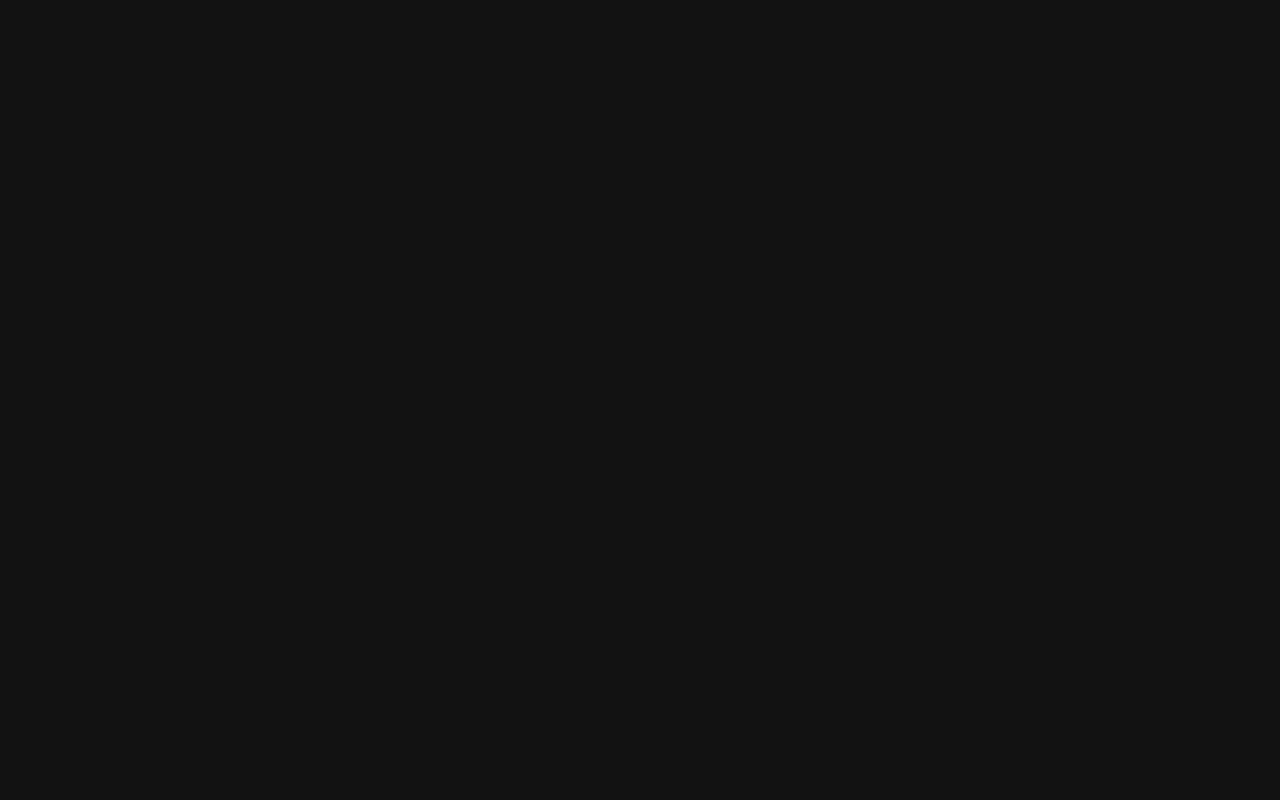
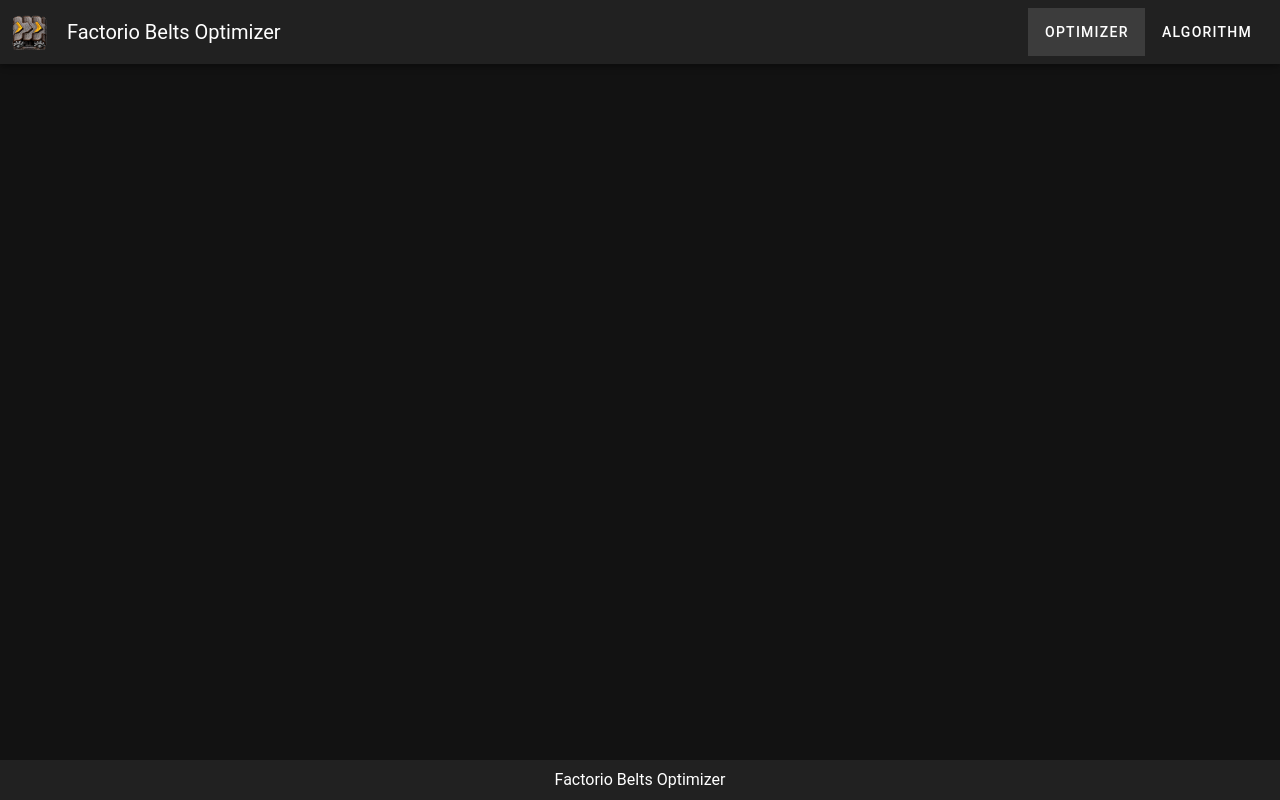
Before and after one commit to SuzuSys/factorio-belt-sim, a Vue app: page /Optimizer in a window 1280 px wide. Before the commit this address had no page. Built offline with nearby package versions, Linux system fonts and the light colour scheme.

Commit message:
set route, add header

```diff
--- a/src/App.vue
+++ b/src/App.vue
@@ -4,6 +4,4 @@
   </v-app>
 </template>
 
-<script lang="ts" setup>
-  //
-</script>
+<script lang="ts" setup></script>
--- a/src/components.d.ts
+++ b/src/components.d.ts
@@ -8,6 +8,7 @@ export {}
 declare module 'vue' {
   export interface GlobalComponents {
     AppFooter: typeof import('./components/AppFooter.vue')['default']
+    AppHeader: typeof import('./components/AppHeader.vue')['default']
     HelloWorld: typeof import('./components/HelloWorld.vue')['default']
     RouterLink: typeof import('vue-router')['RouterLink']
     RouterView: typeof import('vue-router')['RouterView']
--- a/src/components/AppFooter.vue
+++ b/src/components/AppFooter.vue
@@ -3,7 +3,7 @@
 <template>
   <v-footer height="40" app>
     <v-row justify="center">
-      <v-col class="text-center"> Factorio Belts Simulator </v-col>
+      <v-col class="text-center"> Factorio Belts Optimizer </v-col>
     </v-row>
   </v-footer>
 </template>
--- /dev/null
+++ b/src/components/AppHeader.vue
@@ -0,0 +1,42 @@
+<script setup lang="ts">
+const route = useRouter();
+const path = route.currentRoute.value.name;
+type PathOption = typeof path;
+type PageOption = PathOption extends `/${infer page}` ? page : never;
+type NameOption = Exclude<PageOption, "[...page]"> | null;
+
+function path2name(p: PathOption): NameOption {
+  const page = p.slice(1) as PageOption;
+  return page === "[...path]" ? null : page;
+}
+
+const nameOption = ref(path2name(route.currentRoute.value.name));
+
+route.beforeEach((to, _, next) => {
+  nameOption.value = path2name(to.name);
+  next();
+});
+</script>
+
+<template>
+  <v-app-bar class="px-3">
+    <v-img
+      src="../assets/favicon.png"
+      contain
+      max-width="35"
+      max-height="35"
+    ></v-img>
+    <v-app-bar-title>Factorio Belts Optimizer</v-app-bar-title>
+    <v-spacer></v-spacer>
+    <v-btn-toggle v-model="nameOption" rounded="0" group>
+      <v-btn value="Optimizer" @click="$router.push('/Optimizer')">
+        Optimizer
+      </v-btn>
+      <v-btn value="Algorithm" @click="$router.push('/Algorithm')">
+        Algorithm
+      </v-btn>
+    </v-btn-toggle>
+  </v-app-bar>
+</template>
+
+<style scoped lang="sass"></style>
--- a/src/components/HelloWorld.vue
+++ b/src/components/HelloWorld.vue
@@ -1,6 +1,6 @@
 <template>
   <v-container class="fill-height">
-    <v-responsive class="align-centerfill-height mx-auto" max-width="900">
+    <v-responsive class="align-center fill-height mx-auto" max-width="900">
     </v-responsive>
   </v-container>
 </template>
--- a/src/layouts/default.vue
+++ b/src/layouts/default.vue
@@ -3,6 +3,7 @@
 </script>
 
 <template>
+  <AppHeader />
   <v-main>
     <router-view />
   </v-main>
--- /dev/null
+++ b/src/pages/Algorithm.vue
@@ -0,0 +1,3 @@
+<script setup lang="ts"></script>
+
+<template>Algorithm</template>
--- a/src/pages/index.vue
+++ b/src/pages/Optimizer.vue
@@ -1,6 +1,4 @@
-<script lang="ts" setup>
-//
-</script>
+<script lang="ts" setup></script>
 
 <template>
   <HelloWorld />
--- /dev/null
+++ b/src/pages/[...path].vue
@@ -0,0 +1,3 @@
+<script setup lang="ts"></script>
+
+<template>404 Not Found.</template>
--- a/src/router/index.ts
+++ b/src/router/index.ts
@@ -5,32 +5,37 @@
  */
 
 // Composables
-import { createRouter, createWebHistory } from 'vue-router/auto'
-import { setupLayouts } from 'virtual:generated-layouts'
-import { routes } from 'vue-router/auto-routes'
+import { createRouter, createWebHistory } from "vue-router/auto";
+import { setupLayouts } from "virtual:generated-layouts";
+import { routes } from "vue-router/auto-routes";
+
+routes.push({
+  path: "/",
+  redirect: "/Optimizer",
+});
 
 const router = createRouter({
   history: createWebHistory(import.meta.env.BASE_URL),
   routes: setupLayouts(routes),
-})
+});
 
 // Workaround for https://github.com/vitejs/vite/issues/11804
 router.onError((err, to) => {
-  if (err?.message?.includes?.('Failed to fetch dynamically imported module')) {
-    if (!localStorage.getItem('vuetify:dynamic-reload')) {
-      console.log('Reloading page to fix dynamic import error')
-      localStorage.setItem('vuetify:dynamic-reload', 'true')
-      location.assign(to.fullPath)
+  if (err?.message?.includes?.("Failed to fetch dynamically imported module")) {
+    if (!localStorage.getItem("vuetify:dynamic-reload")) {
+      console.log("Reloading page to fix dynamic import error");
+      localStorage.setItem("vuetify:dynamic-reload", "true");
+      location.assign(to.fullPath);
     } else {
-      console.error('Dynamic import error, reloading page did not fix it', err)
+      console.error("Dynamic import error, reloading page did not fix it", err);
     }
   } else {
-    console.error(err)
+    console.error(err);
   }
-})
+});
 
 router.isReady().then(() => {
-  localStorage.removeItem('vuetify:dynamic-reload')
-})
+  localStorage.removeItem("vuetify:dynamic-reload");
+});
 
-export default router
+export default router;
--- a/src/typed-router.d.ts
+++ b/src/typed-router.d.ts
@@ -18,6 +18,8 @@ declare module 'vue-router/auto-routes' {
    * Route name map generated by unplugin-vue-router
    */
   export interface RouteNamedMap {
-    '/': RouteRecordInfo<'/', '/', Record<never, never>, Record<never, never>>,
+    '/[...path]': RouteRecordInfo<'/[...path]', '/:path(.*)', { path: ParamValue<true> }, { path: ParamValue<false> }>,
+    '/Algorithm': RouteRecordInfo<'/Algorithm', '/Algorithm', Record<never, never>, Record<never, never>>,
+    '/Optimizer': RouteRecordInfo<'/Optimizer', '/Optimizer', Record<never, never>, Record<never, never>>,
   }
 }
--- a/tsconfig.json
+++ b/tsconfig.json
@@ -7,5 +7,6 @@
     {
       "path": "./tsconfig.app.json"
     }
-  ]
+  ],
+  "include": ["./typed-router.d.ts"]
 }
```
Also changed, not shown: src/assets/favicon.png (added).
